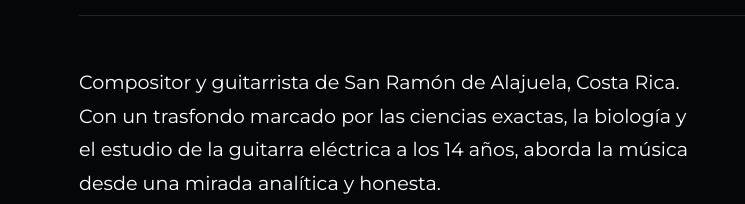
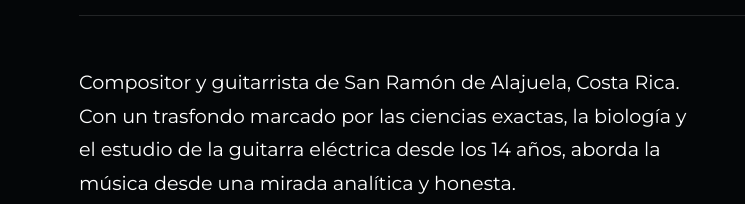
Before and after one commit to marcomc29/MarcoMonteroWeb, a plain HTML site: page index.html in a window 1280 px wide. Shown: the part 2998-3202 px from the top of the page, 0-745 px from the left. Drawn offline with Linux system fonts and the light colour scheme.

Commit message:
Update index.html

```diff
--- a/index.html
+++ b/index.html
@@ -1228,7 +1228,7 @@
             <div class="bio-layout">
                 <div class="bio-story">
                     <p class="bio-lead">
-                        Compositor y guitarrista de San Ramón de Alajuela, Costa Rica. Con un trasfondo marcado por las ciencias exactas, la biología y el estudio de la guitarra eléctrica a los 14 años, aborda la música desde una mirada analítica y honesta.
+                        Compositor y guitarrista de San Ramón de Alajuela, Costa Rica. Con un trasfondo marcado por las ciencias exactas, la biología y el estudio de la guitarra eléctrica desde los 14 años, aborda la música desde una mirada analítica y honesta.
                     </p>
                     <p class="bio-text">
                         Debutó en 2022 con el álbum <em>New Adventures</em> y consolidó su evolución hacia un lenguaje más introspectivo con el EP <em>Entre Mareas</em> (2024) y el LP <em>Ecos de Anochecer</em> (2025).
```
